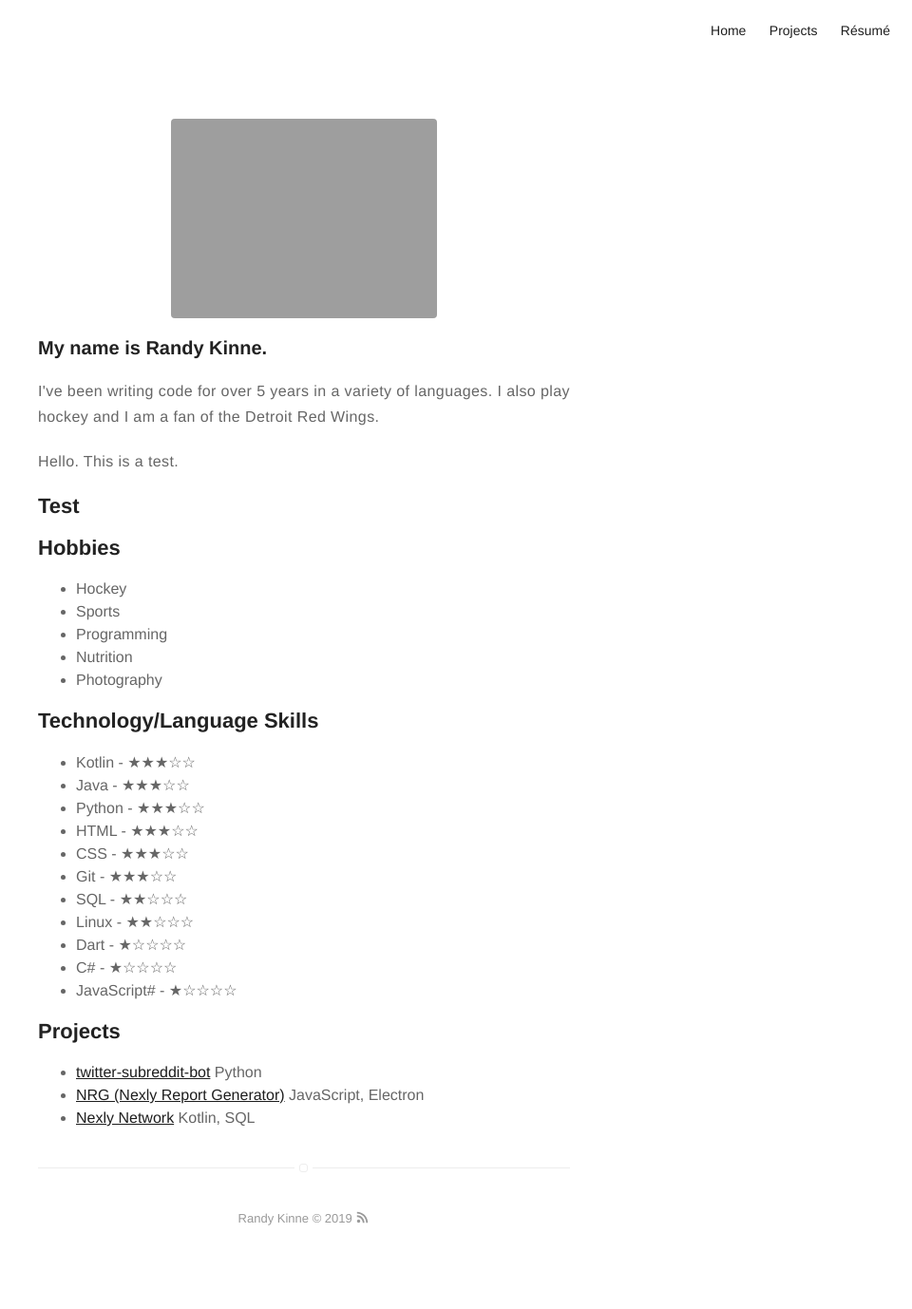
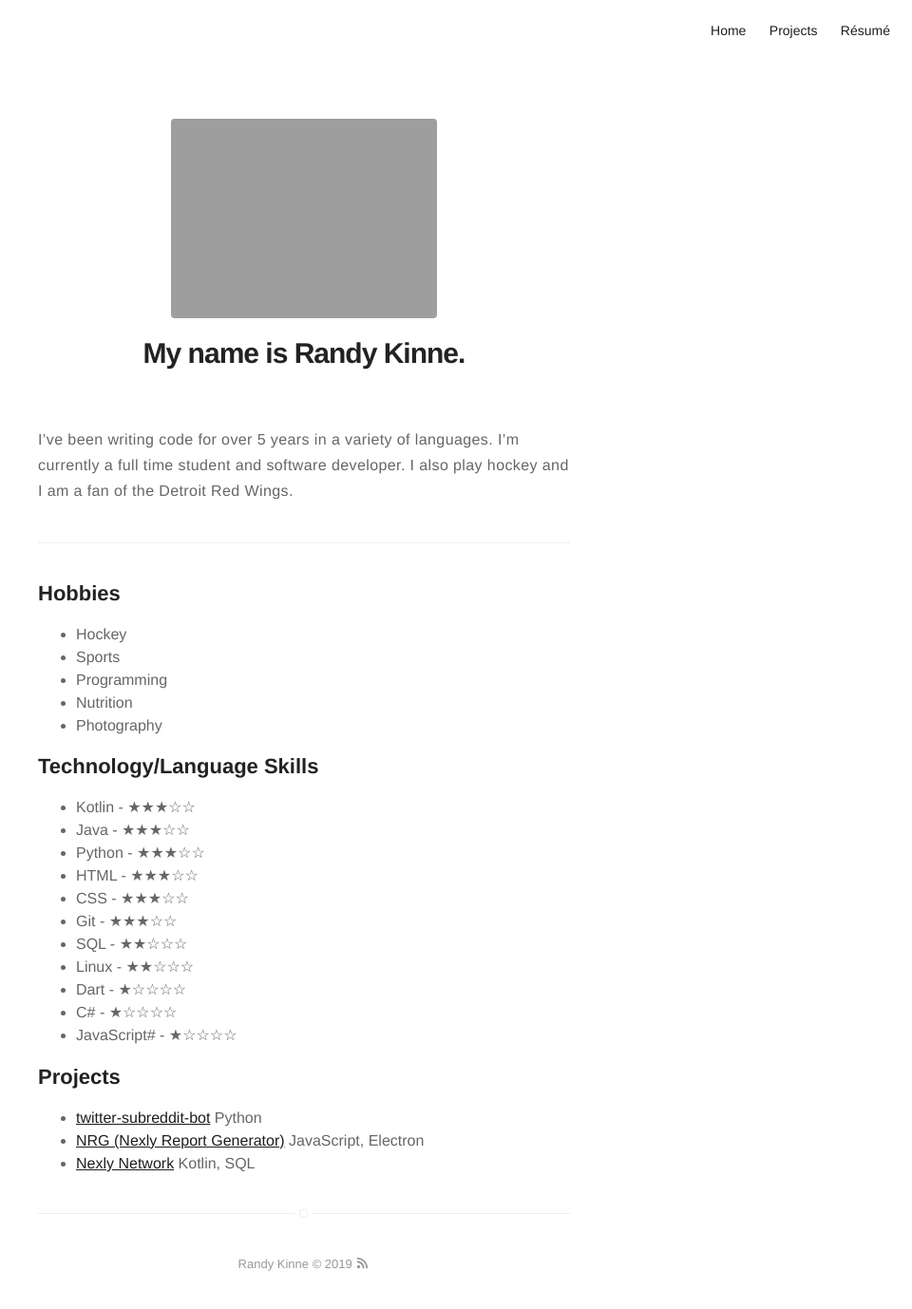
Before and after one commit to randykinne/randykinne.dev, a Jekyll site: the page built from about.md, in a window 1280 px wide. Shown: the whole page at 95% size, without its empty margins (320-1280 px from the left). Built offline with Jekyll 4.4.1, drawn with Linux system fonts in a browser that asks for light colours; before the commit the page ends 1330 px from its top, so only the background shows below that.

Commit message:
Use markdown instead of html

```diff
--- a/about.md
+++ b/about.md
@@ -4,12 +4,11 @@ layout: page
 ---
 ![Profile Image]({{ site.url }}/{{ site.picture }})
 
-<h3>My name is Randy Kinne.</h3>
+# My name is Randy Kinne.
 
-<p>I've been writing code for over 5 years in a variety of languages. I also play hockey and I am a fan of the Detroit Red Wings.</p>
+I've been writing code for over 5 years in a variety of languages. I'm currently a full time student and software developer. I also play hockey and I am a fan of the Detroit Red Wings.
 
-Hello. This is a test.
-## Test
+---
 
 <h2>Hobbies</h2>
 
```
